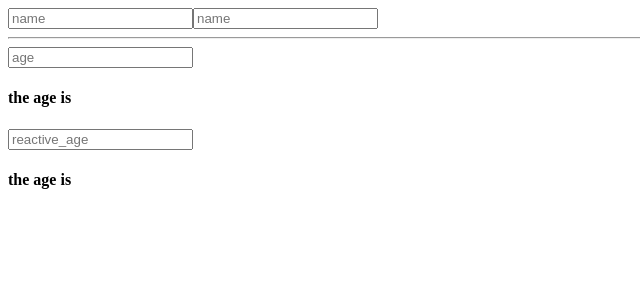
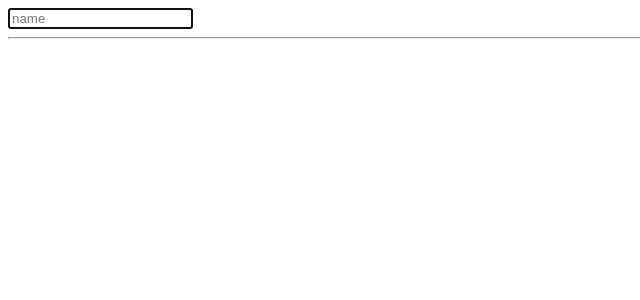
Before and after one commit to BajraYeJoon/vue-tut, a Vue app: page / in a window 1280 px wide. Shown: the top 300 px of the page, without its empty margins (0-640 px from the left). Built offline with nearby package versions, Linux system fonts and the light colour scheme.

Commit message:
vue basic completetd

```diff
--- a/src/CompositionApi/CompApp.vue
+++ b/src/CompositionApi/CompApp.vue
@@ -4,6 +4,7 @@
     <!-- <DemoTwo />
     <MethodComp /> -->
     <VModel />
+    <!-- <WatcherVue /> -->
   </div>
 </template>
 
@@ -15,6 +16,8 @@
 
 import VModel from "@/components/Vmodel.vue";
 
+// import WatcherVue from "@/components/Watcher.vue";
+
 export default {
   name: "CompApp",
   components: {
@@ -22,6 +25,7 @@ export default {
     // DemoTwo,
     // MethodComp,
     VModel,
+    // WatcherVue,
   },
 };
 </script>
--- a/src/components/Vmodel.vue
+++ b/src/components/Vmodel.vue
@@ -1,38 +1,36 @@
 <template>
-  <!-- <div>
-    options api -->
+  <!-- <div> -->
+  <!-- options api  -->
   <!-- <input type="text" placeholder="name" v-model="info.name" ref="inputref" />
   </div> -->
 
   <!-- composiiton api -->
   <input type="text" placeholder="name" v-model="ref_name" ref="inputref" />
-  <input
-    type="text"
-    placeholder="name"
-    v-model="reactive_name"
-    ref="inputref"
-  />
+
+  <!-- <input type="text" placeholder="name" v-model="reactive_name" /> -->
   <hr />
 
   <!-- composition api & computed  -->
-  <input type="number" placeholder="age" v-model.number.lazy="ref_age" />
-  <h4>the age is {{ getAge }}</h4>
+  <!-- <input type="number" placeholder="age" v-model.number.lazy="ref_age" />
+  <h4>the age is {{ getAge }}</h4> -->
 
-  <input
+  <!-- <input
     type="number"
     placeholder="reactive_age"
     v-model.number="reactive_age"
   />
-  <h4>the age is {{ reactivegetAge }}</h4>
+  <h4>the age is {{ reactivegetAge }}</h4> -->
 </template>
 
 <script>
-import { ref, reactive, toRefs, computed } from "vue";
+import { ref, reactive, toRefs, computed, onMounted } from "vue";
 
 export default {
   name: "VModel",
   setup() {
     const ref_name = ref("");
+
+    const inputref = ref(null);
 
     const ref_age = ref("");
     const state = reactive({
@@ -48,10 +46,16 @@ export default {
       return `${state.reactive_age}`;
     });
 
+    //value is required for ref
+    onMounted(() => {
+      inputref.value.focus();
+    });
+
     return {
       ref_name,
       getAge,
       ref_age,
+      inputref,
       reactivegetAge,
       ...toRefs(state),
     };
```
Also changed, not shown: src/components/Watcher.vue (added, +59 -0 lines).
